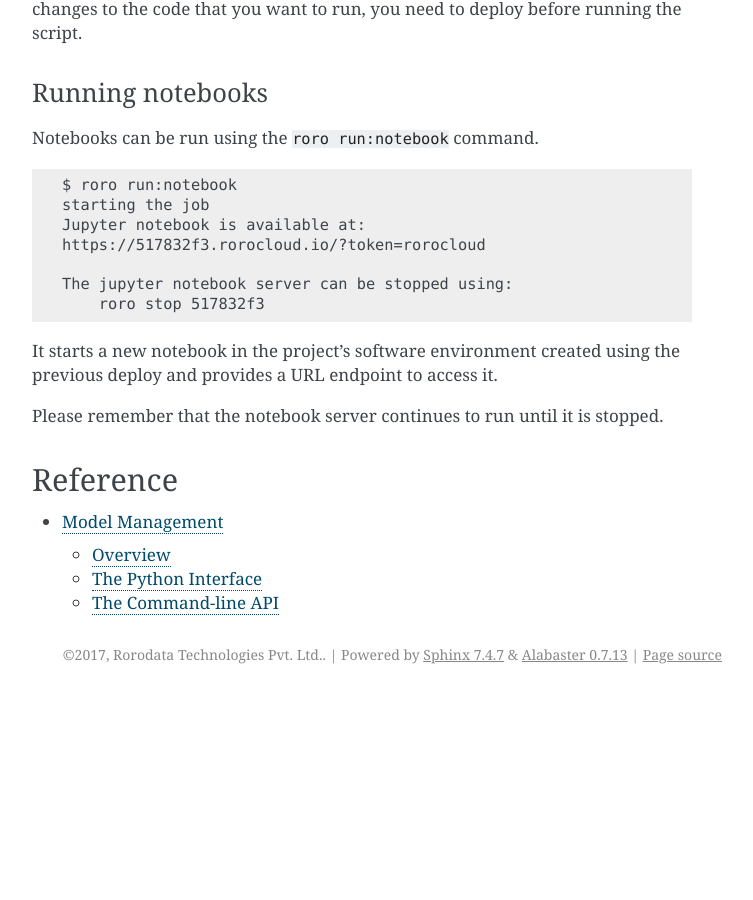
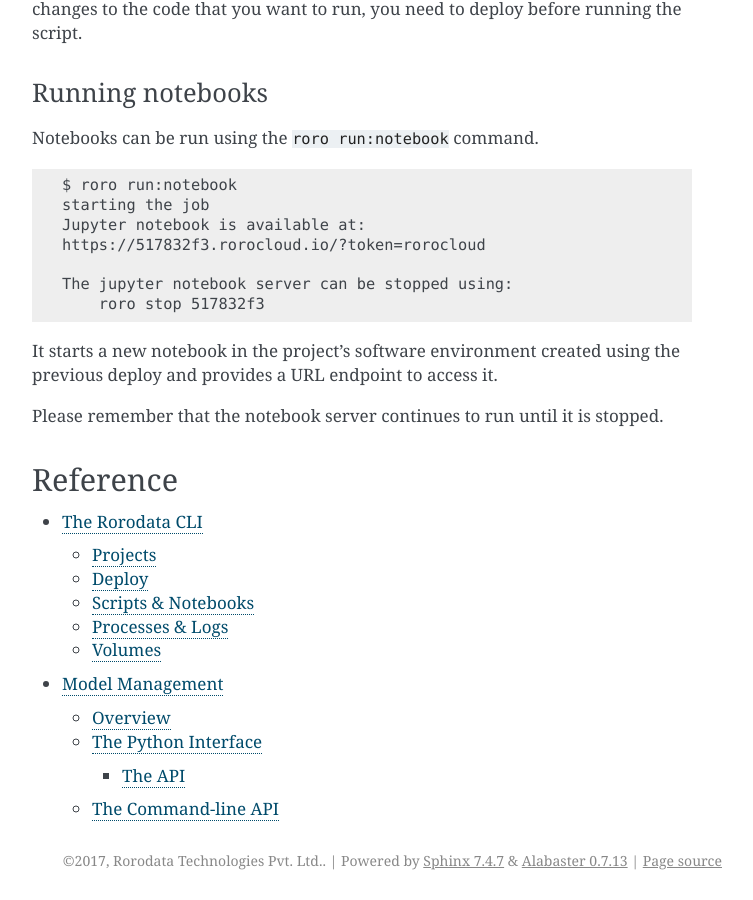
Before and after one commit to rorodata/roro-client, a Sphinx documentation site: the page built from docs/index.rst, in a window 1280 px wide and 900 px high, scrolled down 3131 px. Shown: the whole window, without its empty margins (388-1141 px from the left). Built offline with Sphinx 7.4.7, drawn with Linux system fonts in a browser that asks for light colours; before the commit the page ends 3825 px from its top, so only the background shows below that; some of the changed lines change nothing that is shown.

Commit message:
Added CLI docs

```diff
--- /dev/null
+++ b/docs/cli.rst
@@ -0,0 +1,167 @@
+The Rorodata CLI
+================
+
+The primary interface to the rorodata platform is the command-line interface.
+
+The command-line client can be installed using::
+
+	pip install roro-client
+
+Make sure you have at least version 0.1.6 of the client. ::
+
+	$ roro version
+	roro, version 0.1.6
+
+Once installed, make sure you log in to the platform using::
+
+	$ roro login
+	Email address: anand@rorodata.com
+	Password:
+	Login successful.
+
+It is prompt for your email and password. If you don't already have an account, please sign up at http://www.rorodata.com/.
+
+Most of the commands work in the context of a project and they must be executed from the project directory. These commands look at the ``roro.yml`` file to find the project name.
+
+Projects
+--------
+
+The list of projects can be found using the ``roro projects`` command. ::
+
+	$ roro projects
+	hello-world
+	credit-risk
+
+New project can be created using::
+
+	$ roro create my-new-project
+	Created project: my-new-project
+
+The project name is unique across the platform and a project name once used by any user can not be used by anyone else.
+
+Support for deleting a project is in progress and will be available in future versions.
+
+Deploy
+------
+
+The `roro deploy` command is used to deploy a project. Deploy is the only way to send any changes in the project to the platform, including code changes, changes to roro.yml to add/delete more services/periodic tasks.
+
+While deploy is just a single command, lot of things happen behind the scenes.
+
+* all the files in the project directory are archived and send to the platform
+* A docker image is created with the specified runtime as base image and all the dependencies in the ``requirements.txt`` file installed, if present
+* All the services specified in the ``roro.yml`` are (re)started and end points are created
+* The scheduled tasks are updated
+
+The deploy command prints the summary of changes and end points for each service in the project.
+
+	$ roro deploy
+	Deploying project credit-risk. This may take a few moments ...
+	Building docker image... done.
+	Updating scheduled jobs... done.
+	Restarted one service.
+	  default: https://credit-risk.rorocloud.io/
+
+	Deployed version 5 of credit-risk project.
+
+Scripts & Notebooks
+-------------------
+
+The ``roro run`` command is used to run any script, typically a python program in the rorodata platform. ::
+
+	$ roro run python train.py
+	Started new job 4fa27081
+
+That starts a new job and that runs on the platform. You can look at the logs of the job using the ``roro logs`` command, which contains the all logs printed by the script.::
+
+	$ roro logs 4fa27081
+	starting the job
+	training decision tree model...
+	training complete.
+	the model is saved to /volumes/data/model.pkl
+
+Please remember that it uses the code that is last deployed. If you have any changes to the code that you want to run, you need to deploy before running the script.
+
+Notebooks can be run using the ``roro run:notebook`` command. ::
+
+	$ roro run:notebook
+	starting the job
+	Jupyter notebook is available at:
+	https://517832f3.rorocloud.io/?token=rorocloud
+
+	The jupyter notebook server can be stopped using:
+	    roro stop 517832f3
+
+It starts a new notebook in the project's software environment created using the previous deploy and provides a URL endpoint to access it.
+
+Please remember that the notebook server continues to run until it is stopped.
+
+Processes & Logs
+----------------
+
+The list of processes currently running in a project can be found using the ``roro ps`` command. ::
+
+	$ roro ps
+	JOBID     STATUS    WHEN           TIME     INSTANCE TYPE    CMD
+	--------  --------  -------------  -------  ---------------  -------------------
+	c19f745b  running   7 seconds ago  0:00:07  C1               python train.py
+	137f3d2a  running   9 seconds ago  0:00:07  C1               [notebook]
+
+A process can be stopped using ``roro stop`` command. ::
+
+	$ roro stop 137f3d2a
+
+The logs of any process can be seen using the ``roro logs`` command. ::
+
+	$ roro logs c19f745b
+	started training
+	iteration 100 - accuracy 0.57
+	iteration 200 - accuracy 0.65
+	iteration 300 - accuracy 0.68
+	iteration 400 - accuracy 0.69
+
+The ``roro ps``	command shows only the active processes. To see all processes ever run in the project, call with ``-a`` flag. ::
+
+	JOBID     STATUS    WHEN           TIME     INSTANCE TYPE  CMD
+	--------  --------  -------------  -------  -------------  ---------------
+	c19f745b  running   7 seconds ago  0:00:07  C1             python train.py
+	137f3d2a  running   9 seconds ago  0:00:07  C1             [notebook]
+	18cb1ce2  success   1 day ago      0:00:01  C1             python task.py
+	d75e8553  success   1 day ago      0:00:01  C1             python task.py
+	f95b01a1  success   2 days ago     0:00:02  C1             python task.py
+	71fe89cc  success   2 days ago     0:00:02  C1             python task.py
+	b46cbb8e  success   3 days ago     0:00:02  C1             python task.py
+	dd75b3fb  success   3 days ago     0:00:02  C1             python task.py
+
+Volumes
+-------
+
+The rorodata platform has built-in support for *volumes* for storing persistent data. By default, two volumes ``data`` and ``notebooks`` are created for every project when the project is created. The volumes used to store any input data, intermediate results, checkpoints and final results.
+
+Volumes can also be used for storing machine learning models, but the model management system provided by the rorodata platform offers much better capabilities.
+
+To ``roro volumes`` command can be used to list the volumes in a project. ::
+
+	$ roro volumes
+	data
+	notebooks
+
+New volumes can be created using the ``roro volumes:add`` command. ::
+
+	$ roro volumes:add new-volume-name
+	Volume new-volume-name added to the project credit-risk
+
+To list files in a volume::
+
+	$ roro volumes:ls notebooks
+	credit-risk.ipynb
+
+Files can copied to and from a volume.
+
+For example, to copy a local file to ``data`` volume::
+
+	$ roro cp dataset.csv data:dataset.csv
+
+Or the other way::
+
+	$ roro cp data:dataset.csv dataset.csv
--- a/docs/index.rst
+++ b/docs/index.rst
@@ -146,6 +146,7 @@
 ---------
 
 .. toctree::
-   :maxdepth: 2
+   :maxdepth: 3
 
+   cli
    models
```
